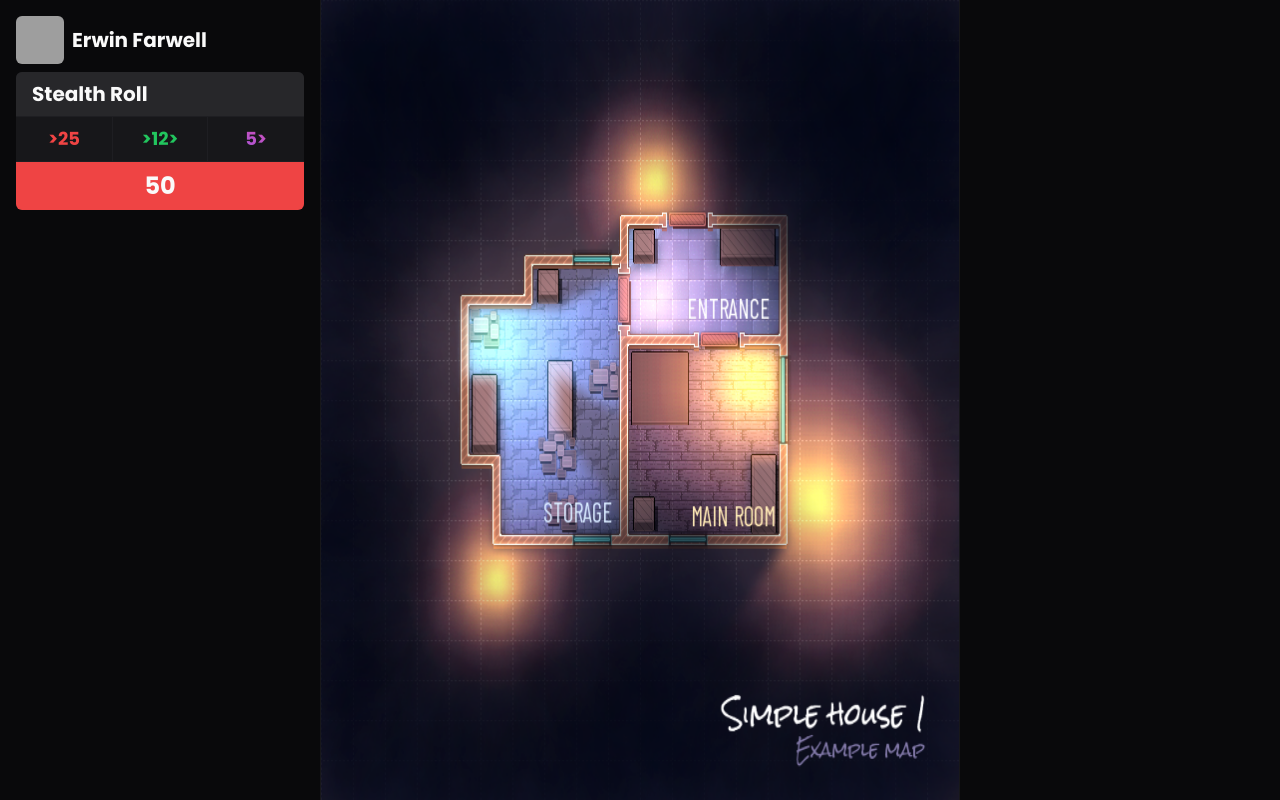
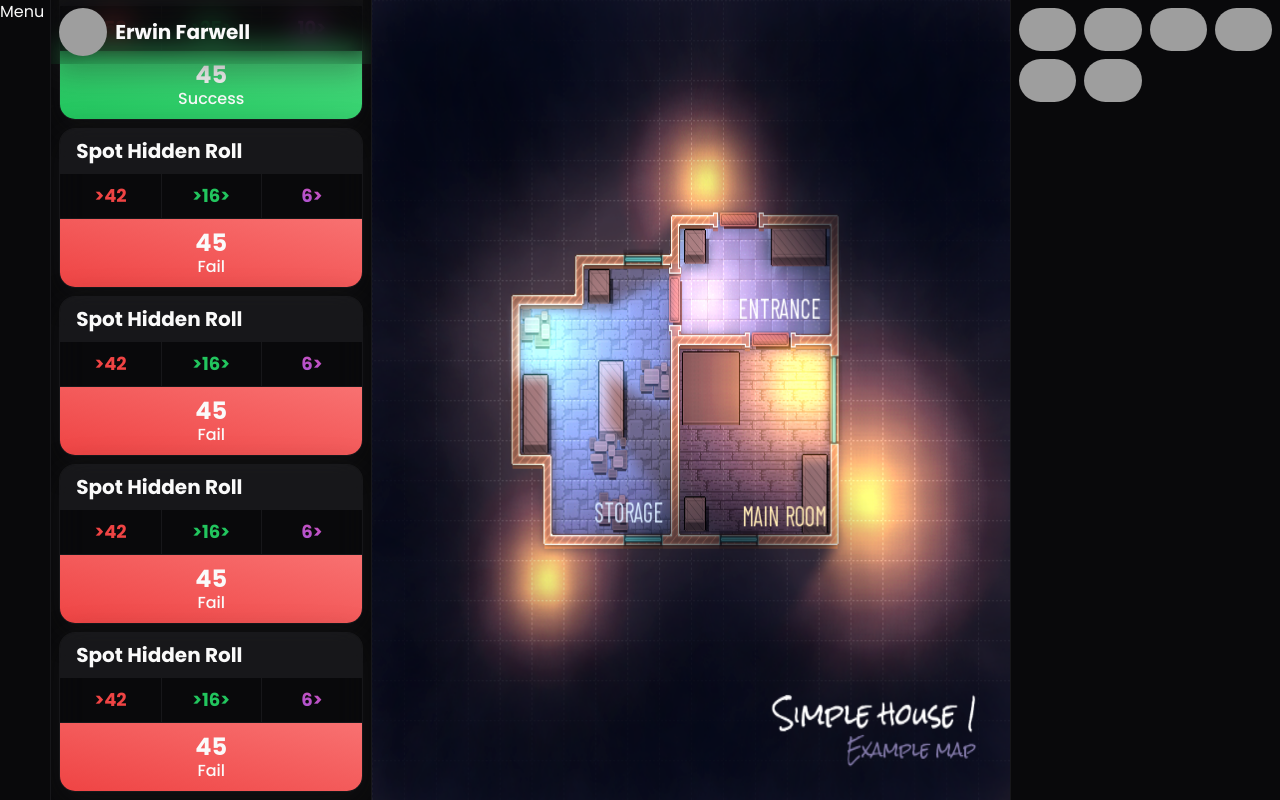
Before and after one commit to stardusteight-d4c/rpg-project, a Next.js app: page /board/1 in a window 1280 px wide. Built offline with nearby package versions, Linux system fonts and the light colour scheme; grey boxes are pictures that could not be loaded.

Commit message:
chore: update

```diff
--- a/src/modules/Board/BoardModule.tsx
+++ b/src/modules/Board/BoardModule.tsx
@@ -7,8 +7,9 @@ import { Board } from "./components"
 export function BoardModule() {
   const params = useParams()
   return (
-    <main className="">
+    <main className="max-h-screen overflow-hidden">
       <div className="w-full flex">
+        <div className="w-[4vw] border-r border-border">Menu</div>
         <Board.Chat />
         <div className="w-[50vw] border-x border-border h-screen">
           <Image
@@ -19,6 +20,40 @@ export function BoardModule() {
             className="w-full h-full object-fill select-none pointer-events-none"
           />
         </div>
+        <div className="p-2 w-[21vw] h-screen">
+          <div className="grid items-center justify-center gap-2 grid-cols-4">
+            <img
+              src="https://avatars.githubusercontent.com/u/87643260?v=4"
+              alt=""
+              className="col-span-1 w-full rounded-full h-full"
+            />
+            <img
+              src="https://avatars.githubusercontent.com/u/87643260?v=4"
+              alt=""
+              className="col-span-1 w-full rounded-full h-full"
+            />
+            <img
+              src="https://avatars.githubusercontent.com/u/87643260?v=4"
+              alt=""
+              className="col-span-1 w-full rounded-full h-full"
+            />
+            <img
+              src="https://avatars.githubusercontent.com/u/87643260?v=4"
+              alt=""
+              className="col-span-1 w-full rounded-full h-full"
+            />
+            <img
+              src="https://avatars.githubusercontent.com/u/87643260?v=4"
+              alt=""
+              className="col-span-1 w-full rounded-full h-full"
+            />
+            <img
+              src="https://avatars.githubusercontent.com/u/87643260?v=4"
+              alt=""
+              className="col-span-1 w-full rounded-full h-full"
+            />
+          </div>
+        </div>
       </div>
     </main>
   )
--- a/src/modules/Board/components/Chat/Chat.tsx
+++ b/src/modules/Board/components/Chat/Chat.tsx
@@ -1,39 +1,67 @@
+"use client"
+
+import { useEffect, useRef, useState } from "react"
+import { Roll, Sender } from "./components"
+
 export const Chat = () => {
+  const chatRef = useRef<HTMLDivElement>(null)
+  const [showButton, setShowButton] = useState(false)
+
+  const scrollToBottom = () => {
+    if (chatRef.current) {
+      chatRef.current.scrollTo({
+        top: chatRef.current.scrollHeight,
+        behavior: "smooth",
+      })
+    }
+  }
+
+  useEffect(() => {
+    scrollToBottom()
+  }, [])
+
+  const handleScroll = () => {
+    if (chatRef.current) {
+      const isAtBottom =
+        chatRef.current.scrollTop + chatRef.current.clientHeight >=
+        chatRef.current.scrollHeight
+      setShowButton(!isAtBottom)
+    }
+  }
+
+  useEffect(() => {
+    const chat = chatRef.current
+    if (chat) chat.addEventListener("scroll", handleScroll)
+    return () => {
+      if (chat) chat.removeEventListener("scroll", handleScroll)
+    }
+  }, [])
+
   return (
-    <section className="w-[25vw]  p-4  h-screen">
+    <section
+      ref={chatRef}
+      className="max-w-[25vw] w-full !relative  h-screen overflow-y-scroll no-scrollbar"
+    >
       <div className="flex flex-col gap-y-2">
-        <div className="flex items-center gap-x-2">
-          <img
-            src="https://avatars.githubusercontent.com/u/87643260?v=4"
-            alt=""
-            className="w-[48px] h-[48px] rounded-md"
-          />
-          <span className="block text-xl font-bold">Erwin Farwell</span>
-        </div>
-        <div>
-          <div className="w-full overflow-hidden bg-border rounded-md">
-            <span className="block bg-[#27272a] px-4 py-2 font-bold text-xl">
-              Stealth Roll
-            </span>
-            <div className="w-full h-[0px] border-t border-t-border" />
-            <div className="grid grid-cols-3 items-center justify-center w-full">
-              <span className="col-span-1 block p-2 text-center font-bold text-lg text-red-500">
-                {`>`}25
-              </span>
-              <span className="col-span-1 block p-2 border-x border-border text-center font-bold text-lg text-green-500">
-                {`>`}12{`>`}
-              </span>
-              <span className="col-span-1 block p-2 text-center font-bold text-lg bg-clip-text text-transparent bg-gradient-to-tr from-violet-500 to-pink-500 ">
-                5{`>`}
-              </span>
-            </div>
-            <div className="w-full h-[0px] border-t border-t-border" />
-            <span className="block bg-red-500 px-4 py-2 font-bold text-2xl text-center">
-              50
-            </span>
-          </div>
+        <Sender />
+        <div className="space-y-2 p-2">
+          <Roll action="Stealth" values={[25, 12, 5]} result={50} />
+          <Roll action="Stealth" values={[30, 15, 6]} result={2} />
+          <Roll action="Stealth" values={[50, 25, 10]} result={45} />
+          <Roll action="Spot Hidden" values={[42, 16, 6]} result={45} />
+          <Roll action="Spot Hidden" values={[42, 16, 6]} result={45} />
+          <Roll action="Spot Hidden" values={[42, 16, 6]} result={45} />
+          <Roll action="Spot Hidden" values={[42, 16, 6]} result={45} />
         </div>
       </div>
+      {/* {showButton && (
+        <button
+          onClick={scrollToBottom}
+          className="fixed bottom-5 left-2 bg-blue-500 text-white px-4 py-2 rounded shadow-lg"
+        >
+          Scroll to Bottom
+        </button>
+      )} */}
     </section>
   )
 }
--- /dev/null
+++ b/src/modules/Board/components/Chat/components/Roll/Roll.tsx
@@ -0,0 +1,64 @@
+interface RollProps {
+  action: string
+  values: Array<number>
+  result: number
+}
+
+export const Roll = ({ action, values, result }: RollProps) => {
+  function getResultMeta() {
+    if (result >= values[0] * 2) {
+      return {
+        label: "Fumble",
+        bgClass: "bg-gradient-to-tr from-black to-black/10",
+      }
+    } else if (result > values[0]) {
+      return {
+        label: "Fail",
+        bgClass: "bg-gradient-to-tr from-red-500 to-red-400",
+      }
+    } else if (result > values[2]) {
+      return {
+        label: "Success",
+        bgClass: "bg-gradient-to-tr from-green-500 to-green-400",
+      }
+    } else {
+      return {
+        label: "Extreme Success",
+        bgClass: "bg-gradient-to-tr from-violet-500 to-pink-500",
+      }
+    }
+  }
+
+  const { label, bgClass } = getResultMeta()
+
+  return (
+    <div className="w-full glassmorphism rounded-2xl overflow-hidden border border-border bg-border ">
+      <span className="block bg-[#27272a]/50 px-4 py-2 font-bold text-xl">
+        {action} Roll
+      </span>
+      <div className="w-full h-[0px] border-t border-t-border" />
+      <div className="grid grid-cols-3 items-center justify-center w-full">
+        <span className="col-span-1 block p-2 text-center font-bold text-lg text-red-500">
+          {`>`}
+          {values[0]}
+        </span>
+        <span className="col-span-1 block p-2 border-x border-border text-center font-bold text-lg text-green-500">
+          {`>`}
+          {values[1]}
+          {`>`}
+        </span>
+        <span className="col-span-1 block p-2 text-center font-bold text-lg bg-clip-text text-transparent bg-gradient-to-tr from-violet-500 to-pink-500">
+          {values[2]}
+          {`>`}
+        </span>
+      </div>
+      <div className="w-full h-[0px] border-t border-t-border" />
+      <div className={`${bgClass} px-4 py-2`}>
+        <span className="block px-4 font-bold text-2xl text-center">
+          {result}
+        </span>
+        <span className="block text-center font-medium -mt-1">{label}</span>
+      </div>
+    </div>
+  )
+}
--- /dev/null
+++ b/src/modules/Board/components/Chat/components/Roll/index.ts
@@ -0,0 +1 @@
+export { Roll } from "./Roll"
--- /dev/null
+++ b/src/modules/Board/components/Chat/components/Sender/Sender.tsx
@@ -0,0 +1,12 @@
+export const Sender = () => {
+  return (
+    <div className="flex sticky top-0 inset-x-0 p-2 glassmorphism z-20 items-center gap-x-2">
+      <img
+        src="https://avatars.githubusercontent.com/u/87643260?v=4"
+        alt=""
+        className="w-[48px] h-[48px] rounded-full"
+      />
+      <span className="block text-xl font-bold">Erwin Farwell</span>
+    </div>
+  )
+}
--- /dev/null
+++ b/src/modules/Board/components/Chat/components/Sender/index.ts
@@ -0,0 +1 @@
+export { Sender } from "./Sender"
--- /dev/null
+++ b/src/modules/Board/components/Chat/components/index.ts
@@ -0,0 +1,2 @@
+export { Roll } from "./Roll"
+export { Sender } from "./Sender"
```
